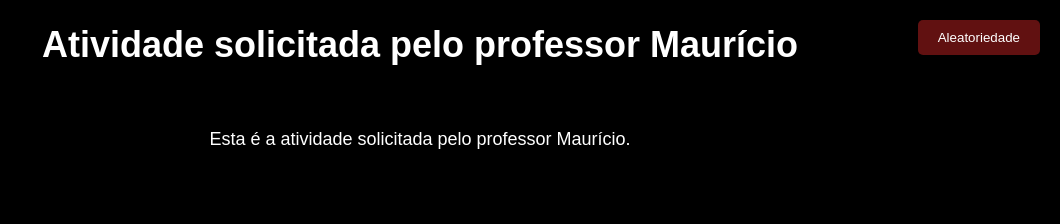
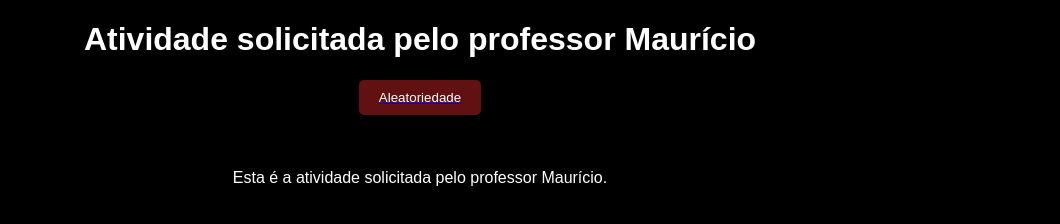
Before and after one commit to gustavoifal/ifal, a plain HTML site: page index.html in a window 1280 px wide. Shown: the whole page, without its empty margins (220-1280 px from the left). Drawn offline with Linux system fonts and the light colour scheme.

Commit message:
Update index.css

```diff
--- a/index.css
+++ b/index.css
@@ -1,10 +1,8 @@
-body{
+body {
     background-color: black;
     color: white;
-    font-family: Copperplate, Papyrus, fantasy;
-    font-size: large;
-    text-shadow: black;
-
+    font-family: 'Arial', 'Helvetica', sans-serif;
+    font-size: 1rem;
 }
 h1{
     text-align: center;
@@ -14,15 +12,19 @@ h1{
 .texto  {
     text-align: center;
 }
-.botao{
-
-    position: absolute;
-    top: 20px;
-    right: 20px;
+.botao {
+    display: block;
+    margin: 20px auto;
     padding: 10px 20px;
     background-color: #611111;
     color: white;
     border: none;
     border-radius: 5px;
     cursor: pointer;
+    text-align: center;
 }
+.container {
+    max-width: 800px;
+    margin: 0 auto;
+    padding: 20px;
+}
```
